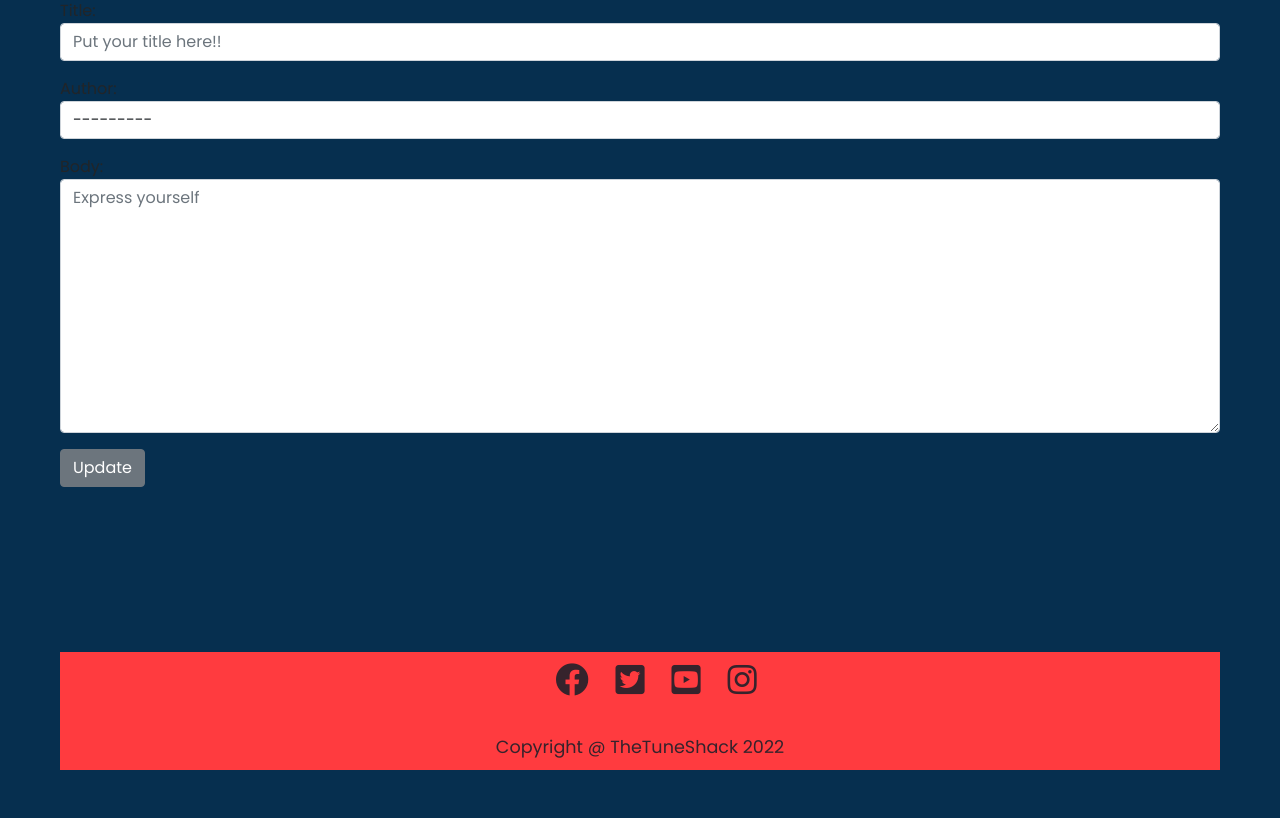
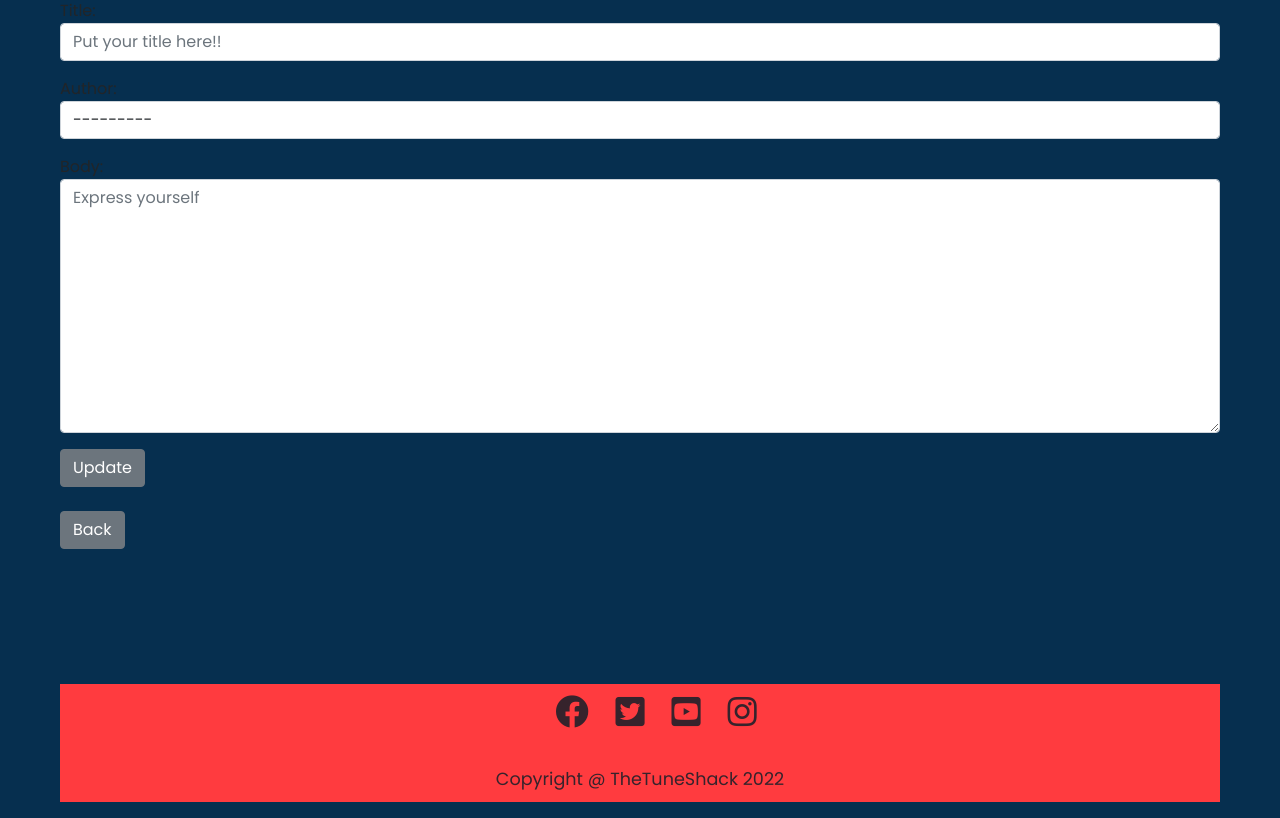
Before and after one commit to darco31/Tuneshack, a Django app: template templates/edit_post.html in a window 1280 px wide. Shown: the part 178-996 px from the top of the page. Before the commit the page ends 948 px from the top, so only its background shows below. Run offline with Django 3.2, Linux system fonts and the light colour scheme; the template is opened without the code that fills it: values that come from a table or form of the project are taken from there, others are empty.

Commit message:
Add back buttons and enable edit from the post detail page

```diff
--- a/static/css/style.css
+++ b/static/css/style.css
@@ -55,9 +55,9 @@ a {
 /* social icons from font awesome */
 #social-contact {
   background-color: var(--watermelon);
+  margin-top: 135px;
 }
 .social-networks {
-  margin-top: 165px;
   text-align: center;
 }
 .social-networks>li {
@@ -74,6 +74,5 @@ a {
   font-size: 1.1rem;
   padding: 10px;
   text-align: center;
-  /* margin-bottom: 40px; */
   color: #36232c;
 }
--- a/templates/edit_post.html
+++ b/templates/edit_post.html
@@ -13,6 +13,8 @@
 <!-- django form system -->
 {{ form.as_p }}
 <button class="btn btn-secondary">Update</button>
+<br><br>
+<a href="{% url 'home' %}" class="btn btn-secondary">Back</a>
 
 {% endblock %}
 
--- a/templates/home.html
+++ b/templates/home.html
@@ -11,7 +11,7 @@
 
     <li><a href="{% url 'post-detail' post.pk %}" class="post-detail">{{ post.title }}</a> - {{ post.author.first_name }}
         {{ post.author.last_name }}<br>
-        <a href="{% url 'edit_post' post.pk %}" class="btn btn-info">Edit</a><br>
+        <small><a href="{% url 'edit_post' post.pk %}">Edit</a></small><br>
     {{ post.body }}</li>
 
 
--- a/templates/post_detail.html
+++ b/templates/post_detail.html
@@ -5,7 +5,7 @@
 
 <h1 class="head">{{ post.title }}</h1>
 
-<small>By: {{ post.author.first_name }}</small>
+<small>By: {{ post.author.first_name }} - <a href="{% url 'edit_post' post.pk %}">Edit</a><br></small>
 <hr>
 <br>
 {{ post.body }}
```
